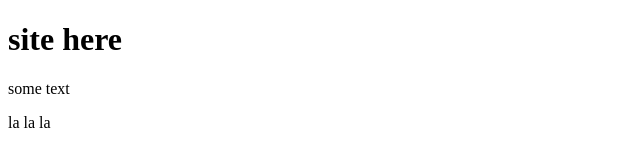
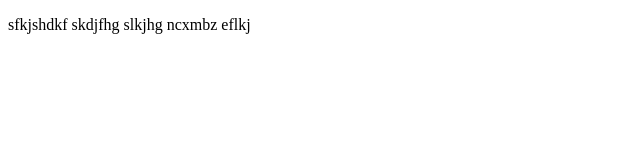
Before and after one commit to Vladimir99913/site, a plain HTML site: page index.html in a window 1280 px wide. Shown: the whole page, without its empty margins (0-640 px from the left). Drawn offline with Linux system fonts and the light colour scheme.

Commit message:
third commit

```diff
--- a/index.html
+++ b/index.html
@@ -6,8 +6,6 @@
     <link rel="stylesheet" href="css/style.css">
 </head>
 <body>
-<h1> site here</h1>
-<p> some text </p>
-<p> la la la</p>
+<p> sfkjshdkf skdjfhg slkjhg ncxmbz eflkj</p>
 </body>
 </html>
```
